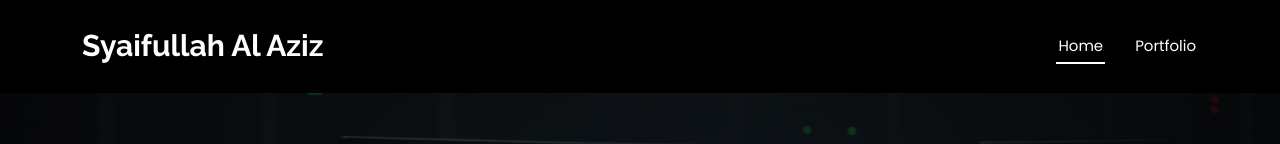
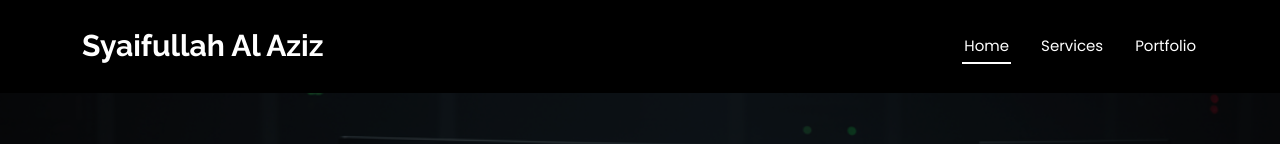
Before and after one commit to SyaifullahAlAziz/syaifullahalaziz.github.io, a plain HTML site: page index.html in a window 1280 px wide. Shown: the top 144 px of the page. Drawn offline with Linux system fonts and the light colour scheme.

Commit message:
update menu

```diff
--- a/index.html
+++ b/index.html
@@ -52,8 +52,8 @@
       <nav id="navmenu" class="navmenu">
         <ul>
           <li><a href="#hero" class="active">Home<br></a></li>
-          <!-- <li><a href="#about">About</a></li>
-          <li><a href="#services">Services</a></li> -->
+          <!-- <li><a href="#about">About</a></li> -->
+          <li><a href="#services">Services</a></li>
           <li><a href="#portfolio">Portfolio</a></li>
         </ul>
         <i class="mobile-nav-toggle d-xl-none bi bi-list"></i>
```
